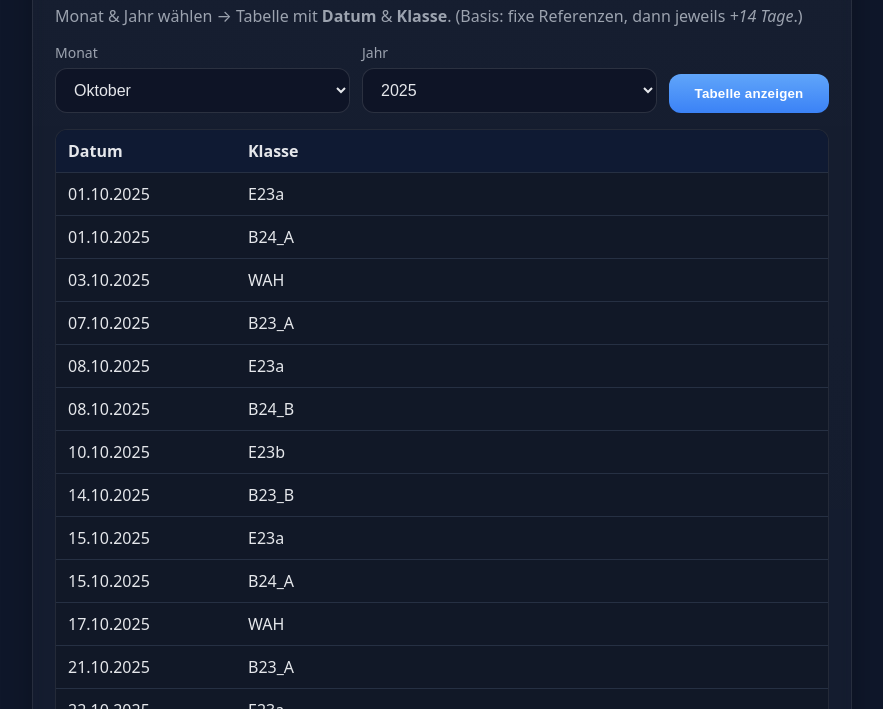
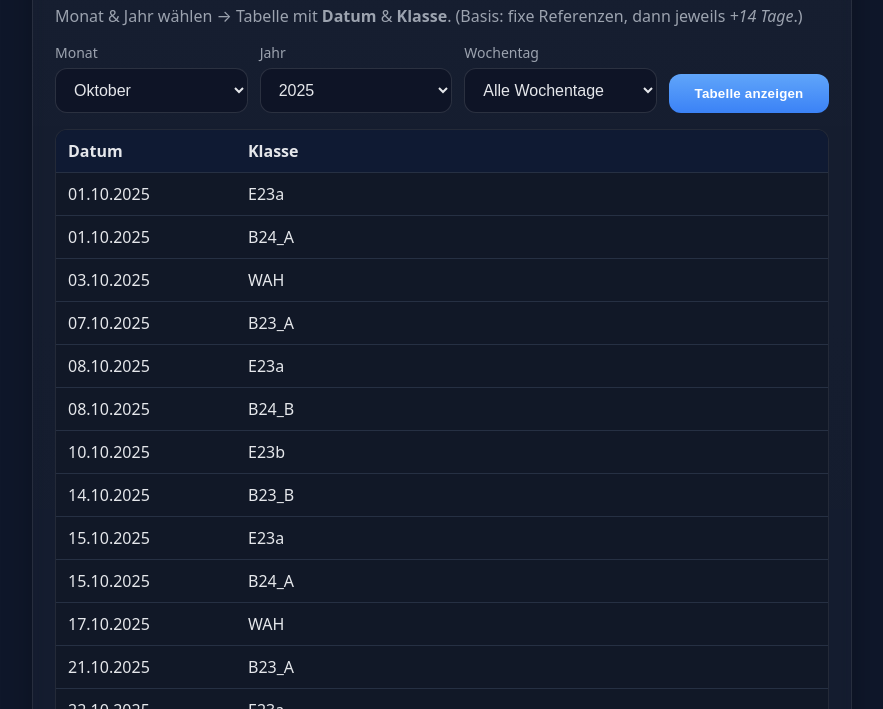
Before and after one commit to modebrecht/class, a plain HTML site: page index.html in a window 1280 px wide. Shown: the part 91-800 px from the top of the page, without its empty margins (198-1081 px from the left). Drawn offline with Linux system fonts and the light colour scheme.

Commit message:
Add Day filter option

```diff
--- a/index.html
+++ b/index.html
@@ -11,7 +11,7 @@
     .card{width:min(820px,100%);background:linear-gradient(180deg,rgba(255,255,255,.03),rgba(255,255,255,.02));border:1px solid rgba(255,255,255,.08);border-radius:18px;box-shadow:0 10px 30px rgba(0,0,0,.25);padding:22px;backdrop-filter:blur(6px)}
     h1{margin:0 0 8px 0;letter-spacing:.4px;font-size:clamp(22px,3.2vw,30px)}
     p.sub{margin:0 0 16px 0;color:var(--muted)}
-    .row{display:grid;grid-template-columns:1fr 1fr auto;gap:12px;align-items:end}
+    .row{display:grid;grid-template-columns:1fr 1fr 1fr auto;gap:12px;align-items:end}
     label{display:block;font-size:14px;color:var(--muted);margin-bottom:6px}
     select{width:100%;background:#0e1426;color:var(--text);border:1px solid rgba(255,255,255,.12);border-radius:12px;padding:12px 14px;font-size:16px;outline:none}
     select:focus{border-color:#60a5fa;box-shadow:0 0 0 3px rgba(96,165,250,.25)}
@@ -50,6 +50,17 @@
       <div>
         <label for="yearSel">Jahr</label>
         <select id="yearSel"></select>
+      </div>
+      <div>
+        <label for="dayFilter">Wochentag</label>
+        <select id="dayFilter">
+          <option value="">Alle Wochentage</option>
+          <option value="1">Montag</option>
+          <option value="2">Dienstag</option>
+          <option value="3">Mittwoch</option>
+          <option value="4">Donnerstag</option>
+          <option value="5">Freitag</option>
+        </select>
       </div>
       <div>
         <button id="show" type="button">Tabelle anzeigen</button>
@@ -114,11 +125,11 @@
         const js=d.getDay();
         if(js!==2 && js!==3 && js!==5) continue; // nur Di/Mi/Fr
         const klass = classesFor(d);
-        for(const k of klass){ rows.push({ datum: fmt(d), klasse: k }); }
+        for(const k of klass){ rows.push({ datum: fmt(d), klasse: k, dow: js }); }
       }
       if(!rows.length){ document.getElementById('tbl').style.display='none'; return; }
       for(const r of rows){
-        const tr=document.createElement('tr');
+        const tr=document.createElement('tr'); tr.dataset.dow=String(r.dow);
         const td1=document.createElement('td'); td1.textContent=r.datum; tr.appendChild(td1);
         const td2=document.createElement('td'); td2.textContent=r.klasse; tr.appendChild(td2);
         tbody.appendChild(tr);
@@ -128,8 +139,19 @@
 
     const $monthSel=document.getElementById('monthSel');
     const $yearSel=document.getElementById('yearSel');
+    const $dayFilter=document.getElementById('dayFilter');
     const $show=document.getElementById('show');
     const $hint=document.getElementById('hint');
+
+    function applyDayFilter(){
+      const val = $dayFilter.value;
+      const trs = document.querySelectorAll('#tbody tr');
+      trs.forEach(tr => {
+        tr.style.display = (val === '' || tr.dataset.dow === val) ? '' : 'none';
+      });
+    }
+
+    $dayFilter && $dayFilter.addEventListener('change', applyDayFilter);
 
     // Render-Funktion basierend auf aktueller Auswahl
     function renderFromSelections(){
@@ -137,6 +159,7 @@
       const month=parseInt($monthSel.value,10); // 0..11
       if(Number.isNaN(year) || Number.isNaN(month)) return;
       buildTable(year, month);
+      applyDayFilter();
       $hint.textContent = 'Regel: Di = B23 (A/B), Mi = E23a + B24 (A/B), Fr = E23b alle 14 Tage; sonst WAH. Alles via fixen Referenzen → jeweils +14 Tage.';
     }
 
```
